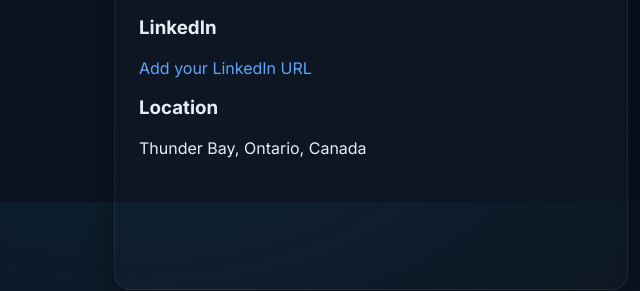
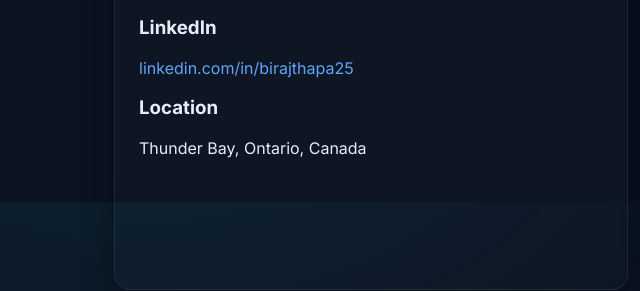
Before and after one commit to imbiraj25/imbiraj25.github.io, a plain HTML site: page index.html in a window 1280 px wide. Shown: the part 2998-3289 px from the top of the page, 0-640 px from the left. Drawn offline with Linux system fonts and the light colour scheme.

Commit message:
Update index.html
Linkedin link added

```diff
--- a/index.html
+++ b/index.html
@@ -210,7 +210,7 @@
         <h3 style="margin-top:0">Email</h3>
         <p><a href="mailto:thapa.biraj25@gmail.com">thapa.biraj25@gmail.com</a></p>
         <h3>LinkedIn</h3>
-        <p><a href="https://www.linkedin.com/in/imbiraj25/" id="linkedin-link">Add your LinkedIn URL</a></p>
+        <p><a href="https://www.linkedin.com/in/birajthapa25/" target="_blank">linkedin.com/in/birajthapa25</a></p>
         <h3>Location</h3>
         <p>Thunder Bay, Ontario, Canada</p>
       </div>
```
